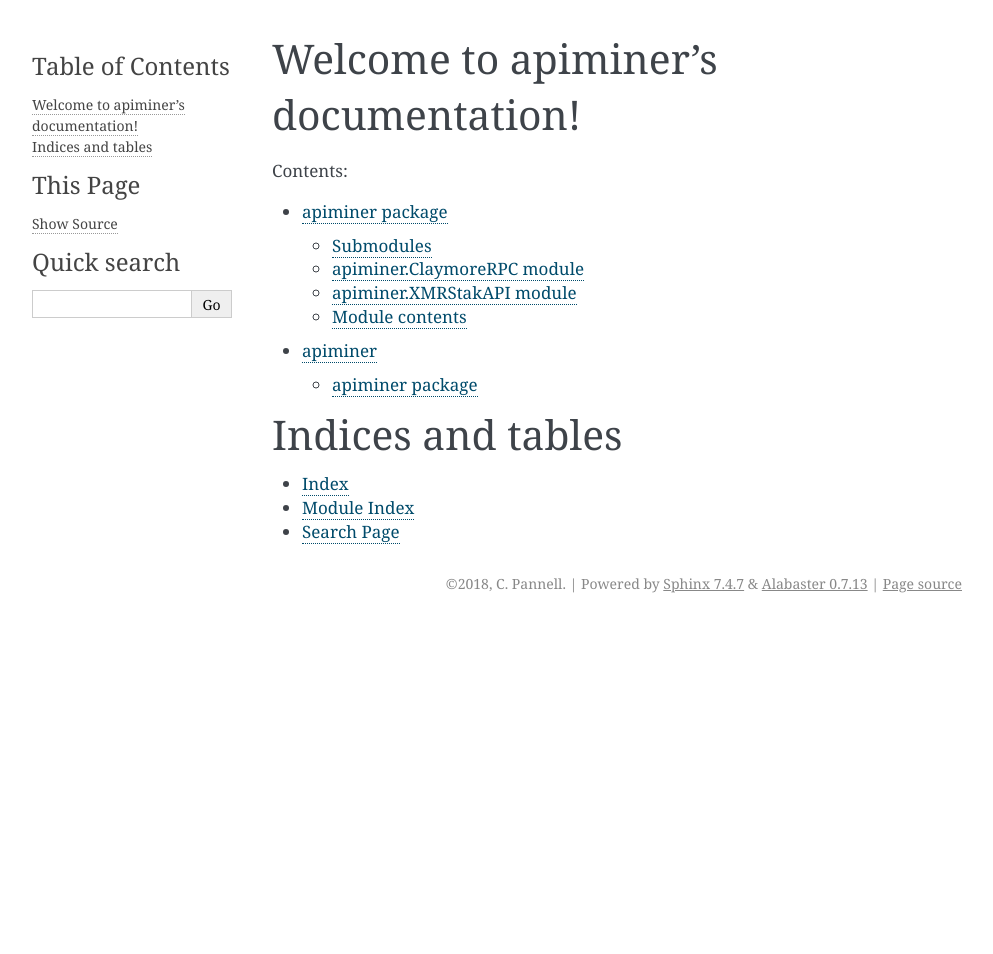
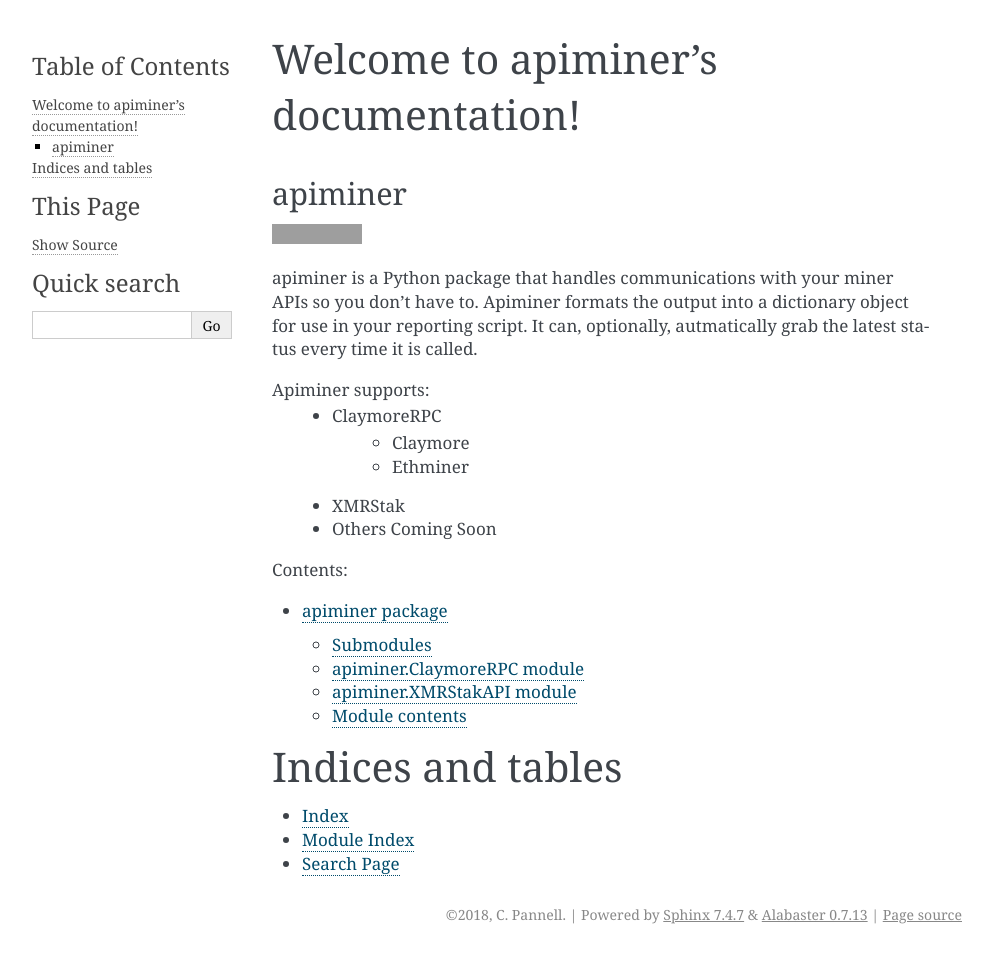
Before and after one commit to wcpannell/apiminer, a Sphinx documentation site: the page built from docs/index.rst, in a window 1280 px wide. Shown: the whole page, without its empty margins (148-1141 px from the left). Built offline with Sphinx 7.4.7, drawn with Linux system fonts in a browser that asks for light colours; before the commit the page ends 900 px from its top, so only the background shows below that; grey boxes are pictures that could not be loaded.

Commit message:
Added README

```diff
--- /dev/null
+++ b/README.rst
@@ -0,0 +1,13 @@
+apiminer
+--------
+.. image:: https://travis-ci.org/wcpannell/apiminer.svg?branch=master
+    :target: https://travis-ci.org/wcpannell/apiminer
+
+apiminer is a Python package that handles communications with your miner APIs so you don't have to. Apiminer formats the output into a dictionary object for use in your reporting script. It can, optionally, autmatically grab the latest status every time it is called.
+
+Apiminer supports:
+ * ClaymoreRPC
+     - Claymore
+     - Ethminer
+ * XMRStak
+ * Others Coming Soon
--- a/docs/index.rst
+++ b/docs/index.rst
@@ -5,13 +5,14 @@
 
 Welcome to apiminer's documentation!
 ====================================
+.. include:: ../README.rst
 
 .. toctree::
    :maxdepth: 2
    :caption: Contents:
 
    apiminer
-   modules
+..   modules
 
 
 
```
